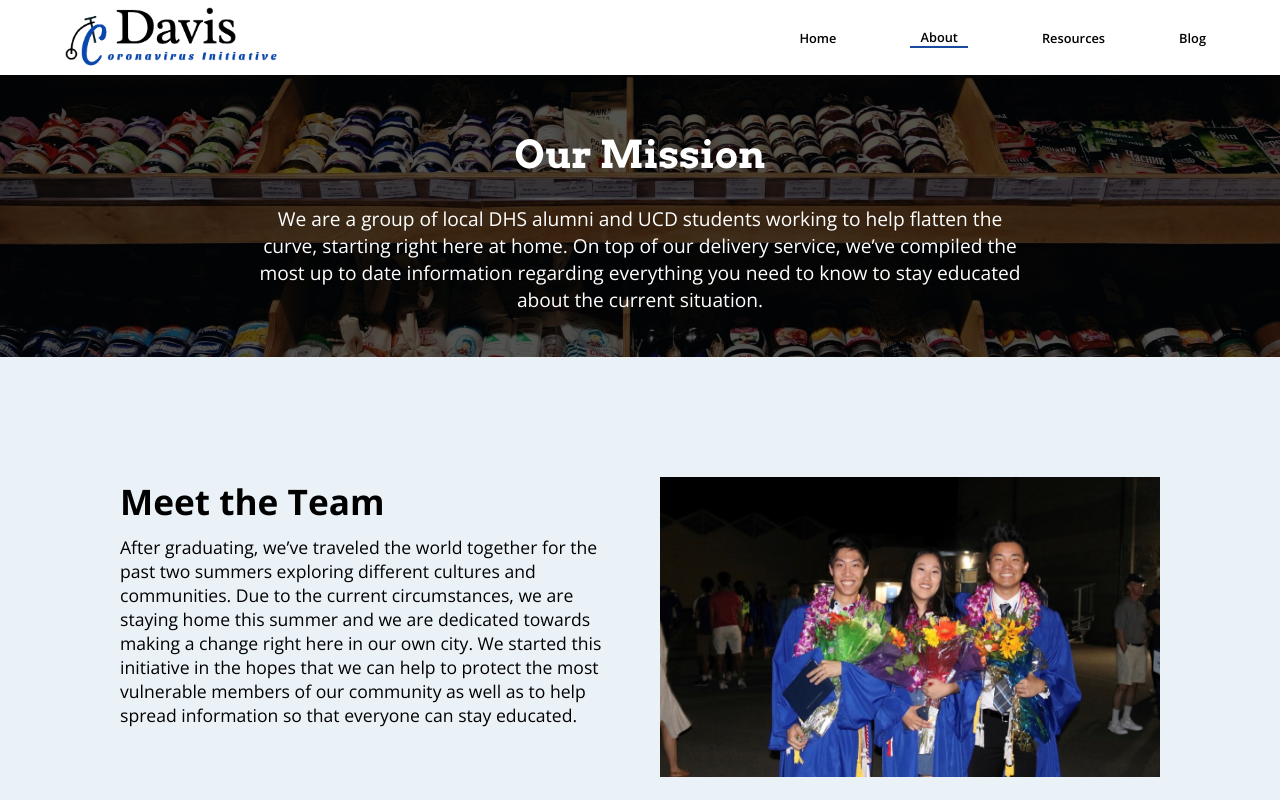
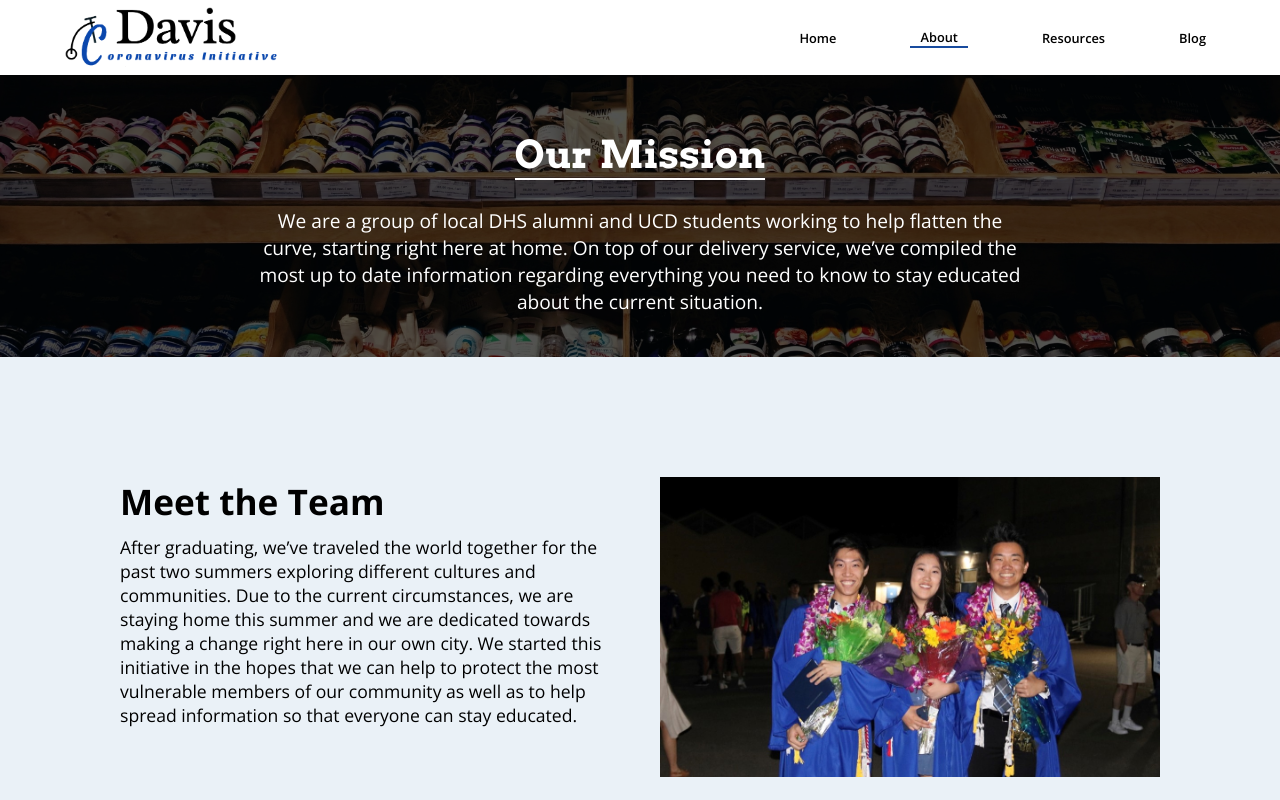
Before and after one commit to stefan-wei/davis-coronavirus-initiative, a plain HTML site: page about.html in a window 1280 px wide. Shown: the top 800 px of the page. Drawn offline with nearby package versions, Linux system fonts and the light colour scheme.

Commit message:
Add files via upload

```diff
--- a/main.css
+++ b/main.css
@@ -548,8 +548,9 @@ a:active {
         width: 100%;
         align-items: center;
     }
-.title h1{
+.mission .title h1{
   font-family: "Arvo", sans-serif;
+  border-bottom: 2px solid white;
 }
 
 .adisc{
@@ -640,7 +641,7 @@ a:active {
   display: flex;
   justify-content: center;
   align-items: center;
-  margin-top: 90px;
+  margin-top: 50px;
   margin-bottom: 30px;
   font-family: 'Arvo', sans-serif;
 }
```
